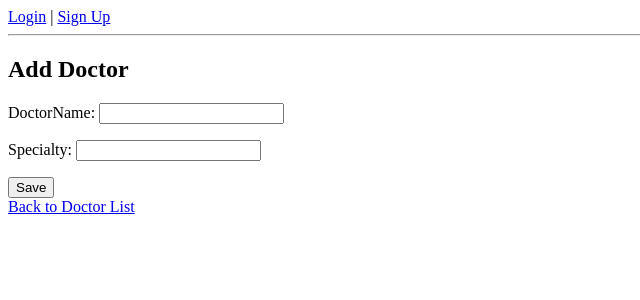
After one commit to Sierra-Ashford/hospital_project, a Django app: page /doctors/add/ in a window 1280 px wide. The commit adds this page. Shown: the top 300 px of the page, without its empty margins (0-640 px from the left). Run offline with Django 5.2, Linux system fonts and the light colour scheme.

Commit message:
Hospital App

```diff
--- a/hospital_project/hospital_app/forms.py
+++ b/hospital_project/hospital_app/forms.py
@@ -1,7 +1,12 @@
 from django import forms
-from .models import Patient
+from .models import Patient, Doctor
 
 class PatientForm(forms.ModelForm): #Automatically creates a form based on the model
     class Meta: #Defines model and fields used in the form
         model = Patient #Uses Patient model
         fields = ['FirstName', 'LastName', 'DateOfBirth']
+
+class DoctorForm(forms.ModelForm):
+    class Meta:
+        model = Doctor
+        fields = ['DoctorName', 'Specialty']
--- a/hospital_project/hospital_app/models.py
+++ b/hospital_project/hospital_app/models.py
@@ -1,4 +1,5 @@
 from django.db import models
+from django.contrib.auth.models import User
 
 '''A model is a blueprint for a database table.
 Defines the structure of the table, (columns and the type of data they store).'''
@@ -11,6 +12,7 @@ class Patient(models.Model):
     FirstName = models.CharField(max_length=100)
     LastName = models.CharField(max_length=100)
     DateOfBirth = models.DateField()
+    created_by = models.ForeignKey(User, on_delete=models.SET_NULL, null=True, blank=True)
 
     def __str__(self):
         return f"{self.FirstName} {self.LastName}" #Controls how the object is displayed as a string. Display patient as their full name
--- /dev/null
+++ b/hospital_project/hospital_app/templates/hospital_app/doctor_form.html
@@ -0,0 +1,11 @@
+{% extends "base.html" %}
+
+{% block content %}
+  <h2>{% if form.instance.id %}Edit Doctor{% else %}Add Doctor{% endif %}</h2>
+  <form method="post">
+    {% csrf_token %}
+    {{ form.as_p }}
+    <button type="submit">Save</button>
+  </form>
+  <a href="{% url 'doctor_list' %}">Back to Doctor List</a>
+{% endblock %}
--- a/hospital_project/hospital_app/urls.py
+++ b/hospital_project/hospital_app/urls.py
@@ -1,16 +1,28 @@
 from django.urls import path
 from . import views
-from .views import home
+from .views import (home, dashboard,
+                    patient_list, patient_create, patient_detail, patient_update, patient_delete,
+                    add_doctor, doctor_list, update_doctor, delete_doctor)
 
-#Patient CRUD URLs
+
 urlpatterns = [
-    path('', home, name='home'),
-    path('patients/', views.patient_list, name='patient_list'), #List all patients
-    path('patients/create/', views.patient_create, name='patient_create'), #Create new patient
-    path('patients/<int:pk>/', views.patient_detail, name='patient_detail'), #View patient details
-    path('patients/<int:pk>/update/', views.patient_update, name='patient_update'), #Update patient info
-    path('patients/<int:pk>/delete/', views.patient_delete, name='patient_delete'), #Delete patient
+    path('', dashboard, name='dashboard'),
+    path('home/', home, name='home'),
+
+    #Patient CRUD URLs
+    path('patients/', patient_list, name='patient_list'), #List all patients
+    path('create/', patient_create, name='patient_create'), #Create new patient
+    path('<int:pk>/', patient_detail, name='patient_detail'), #View patient details
+    path('<int:pk>/update/', patient_update, name='patient_update'), #Update patient info
+    path('<int:pk>/delete/', patient_delete, name='patient_delete'), #Delete patient
+
+    #Doctor CRUD URLs
+    path('doctors/', doctor_list, name='doctor_list'),
+    path('doctors/add/', add_doctor, name='add_doctor'),
+    path('doctors/edit/<int:doctor_id>/', update_doctor, name='update_doctor'),
+    path('doctors/delete/<int:doctor_id>/', delete_doctor, name='delete_doctor'),
 ]
+
 
 '''
 path(route, view, name): Defines a URL pattern
--- a/hospital_project/hospital_app/views.py
+++ b/hospital_project/hospital_app/views.py
@@ -1,11 +1,16 @@
 from django.shortcuts import render, get_object_or_404, redirect
 from django.contrib.auth.decorators import login_required, permission_required
 from django.http import HttpResponseForbidden
-from .models import Patient
-from .forms import PatientForm
+from .models import Patient, Doctor
+from .forms import PatientForm, DoctorForm
 from django.shortcuts import render
 
 # Create your views here.
+
+#Dashboard View
+def dashboard(request):
+    return render(request, 'hospital_app/dashboard.html')
+
 #Homepage
 def home(request):
     return render(request, 'home.html')
@@ -62,3 +67,36 @@ def patient_delete(request, pk):
 
     patient.delete() #Deletes patient from database
     return redirect('patient_list') #Redirect to list view
+
+
+def add_doctor(request):
+    if request.method == 'POST':
+        form = DoctorForm(request.POST)
+        if form.is_valid():
+            form.save()
+            return redirect('doctor_list')  # Redirect to list of doctors
+    else:
+        form = DoctorForm()
+    return render(request, 'hospital_app/doctor_form.html', {'form': form})
+
+def doctor_list(request):
+    doctors = Doctor.objects.all()
+    return render(request, 'hospital_app/doctor_list.html', {'doctors': doctors})
+
+def update_doctor(request, doctor_id):
+    doctor = get_object_or_404(Doctor, id=doctor_id)
+    if request.method == 'POST':
+        form = DoctorForm(request.POST, instance=doctor)
+        if form.is_valid():
+            form.save()
+            return redirect('doctor_list')
+    else:
+        form = DoctorForm(instance=doctor)
+    return render(request, 'hospital_app/doctor_form.html', {'form': form})
+
+def delete_doctor(request, doctor_id):
+    doctor = get_object_or_404(Doctor, id=doctor_id)
+    if request.method == 'POST':
+        doctor.delete()
+        return redirect('doctor_list')
+    return render(request, 'hospital_app/doctor_confirm_delete.html', {'doctor': doctor})
--- a/hospital_project/hospital_project/urls.py
+++ b/hospital_project/hospital_project/urls.py
@@ -16,15 +16,16 @@ Including another URLconf
 """
 from django.contrib import admin
 from django.urls import path, include
-from hospital_app.views import home
+from hospital_app.views import dashboard
 
 
 urlpatterns = [
     path('admin/', admin.site.urls), #Admin panel
-    path('patients/', include('hospital_app.urls')), #include('hospital_app.urls'): Connects the app's urls.py to the project
+    path('', include('hospital_app.urls')), #include('hospital_app.urls'): Connects the app's urls.py to the project
     path('accounts/', include('allauth.urls')), #Handles authentication via Django Allauth
-    path('', home, name='home'), #Calls the home view
+
 ]
+
 '''Without include(), Django wouldn’t know about the app’s URLs'''
 
 #The '' (empty string) means this pattern applies to the base URL (http://127.0.0.1:8000/)
```
Also changed, not shown: hospital_project/hospital_app/templates/hospital_app/dashboard.html (added, +13 -0 lines), hospital_project/hospital_app/templates/hospital_app/doctor_confirm_delete.html (added, +11 -0 lines), hospital_project/hospital_app/templates/hospital_app/doctor_list.html (added, +15 -0 lines), hospital_project/hospital_app/templates/hospital_app/patient_list.html (+8 -12 lines), hospital_project/hospital_project/settings.py (+24 -7 lines), hospital_project/hospital_app/migrations/0002_patient_created_by.py (added), hospital_project/hospital_app/templates/base.html (renamed from hospital_project/hospital_app/templates/hospital_app/base.html), 2 other files.
